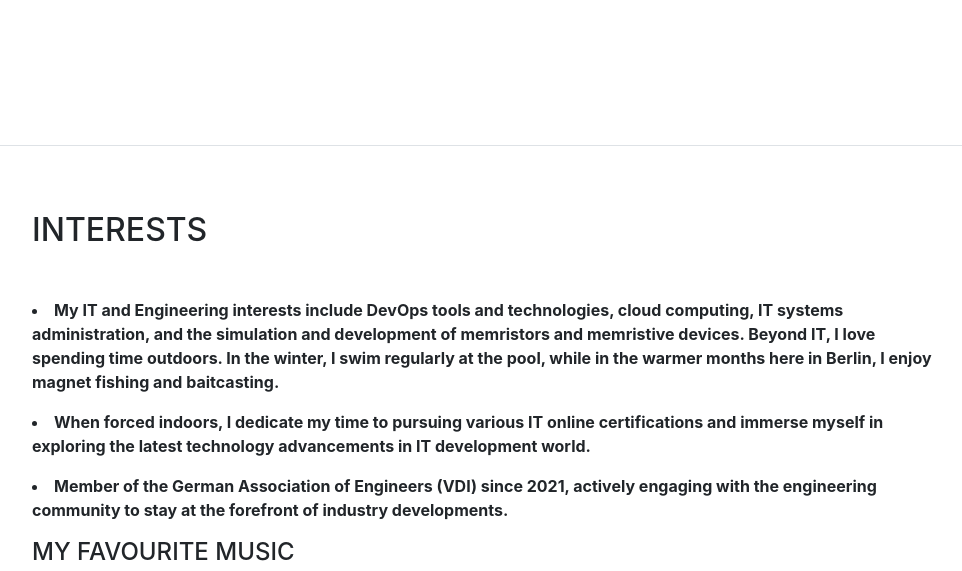
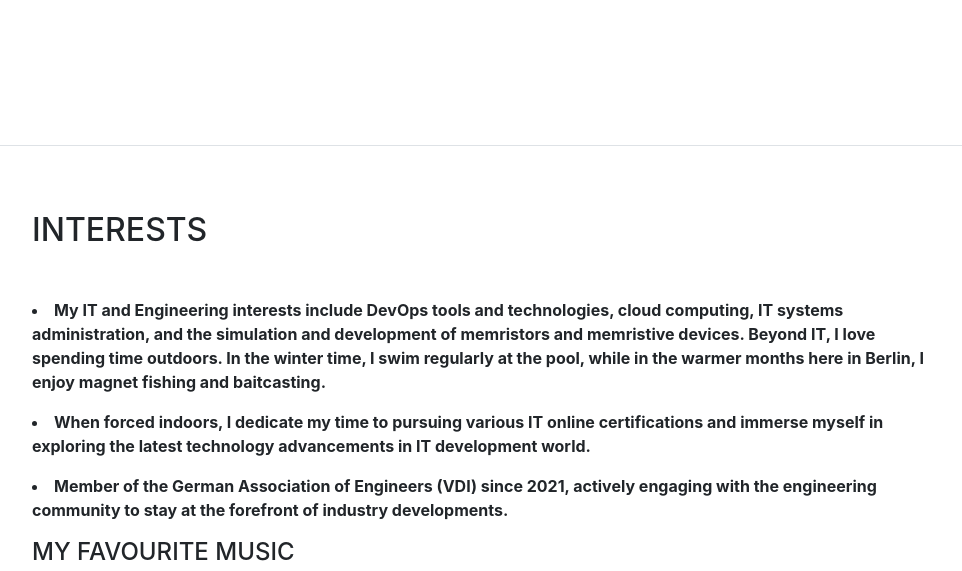
Before and after one commit to FaresJalled/WebSite, a website with bundled scripts: page index.html in a window 1280 px wide. Shown: the part 8095-8666 px from the top of the page, without its empty margins (288-1250 px from the left). Built offline with nearby package versions, Linux system fonts and the light colour scheme; grey boxes are pictures that could not be loaded; a web font is replaced by a local one.

Commit message:
index.html

```diff
--- a/index.html
+++ b/index.html
@@ -781,7 +781,7 @@
           <i class="fa-li fa fa-trophy text-warning"></i>
         <p><li>
           My IT and Engineering interests include DevOps tools and technologies, cloud computing, IT systems administration, and the simulation and development of memristors and memristive devices.
-          Beyond IT, I love spending time outdoors. In the winter, I swim regularly at the pool, while in the warmer months here in Berlin, I enjoy magnet fishing and baitcasting.
+          Beyond IT, I love spending time outdoors. In the winter time, I swim regularly at the pool, while in the warmer months here in Berlin, I enjoy magnet fishing and baitcasting.
         </li></p>
 
             <!--  Apart from being -->
```
